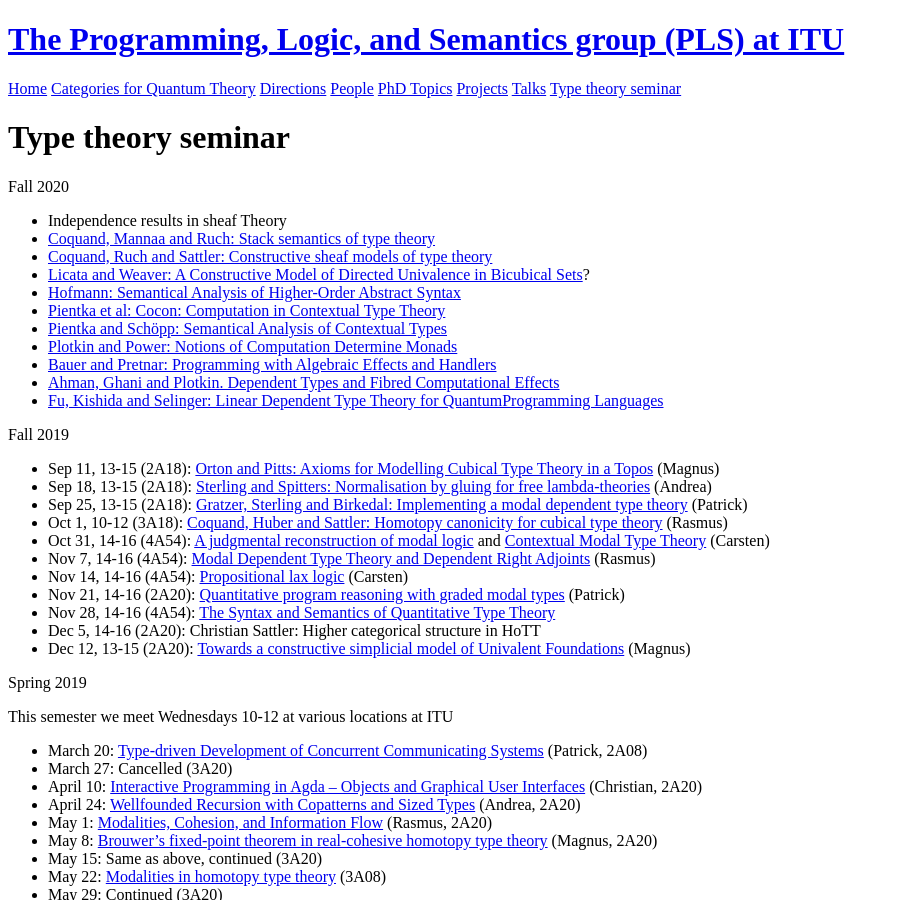
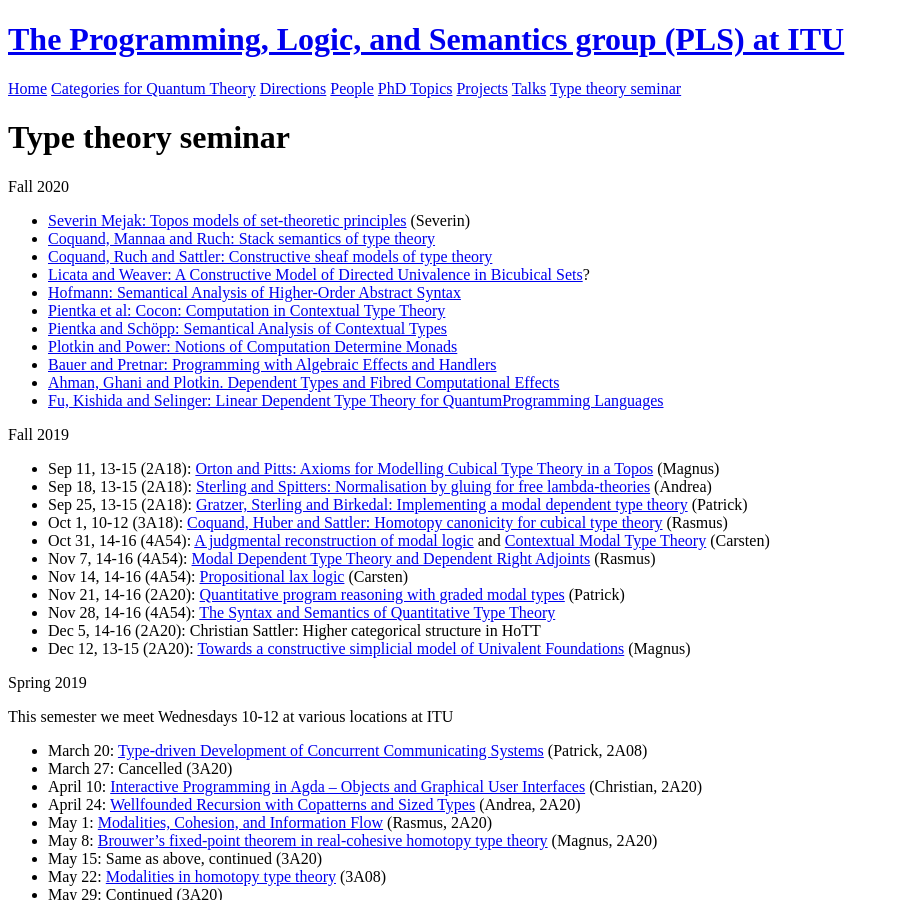
Before and after one commit to rmogelberg/pls.itu.dk, a Jekyll site: the page built from Type_theory_seminar.md, in a window 1280 px wide and 900 px high. Shown: the whole window, without its empty margins (0-900 px from the left). Built offline with Jekyll 4.4.1, drawn with Linux system fonts in a browser that asks for light colours.

Commit message:
Type Theory seminar

```diff
--- a/Type_theory_seminar.md
+++ b/Type_theory_seminar.md
@@ -4,7 +4,7 @@ title: Type theory seminar
 ---
 Fall 2020
 
-- Independence results in sheaf Theory
+- [Severin Mejak: Topos models of set-theoretic principles](https://www.researchgate.net/publication/334737639_TOPOS_MODELS_OF_SET-THEORETIC_PRINCIPLES) (Severin)
 - [Coquand, Mannaa and Ruch: Stack semantics of type theory](https://arxiv.org/abs/1701.02571)
 - [Coquand, Ruch and Sattler: Constructive sheaf models of type theory](https://arxiv.org/abs/1912.10407)
 - [Licata and Weaver: A Constructive Model of Directed Univalence in Bicubical Sets](https://dl.acm.org/doi/abs/10.1145/3373718.3394794)?
```
